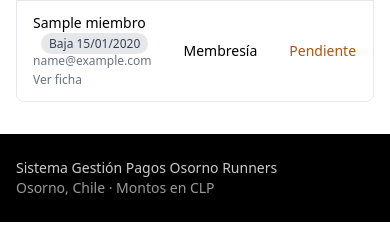
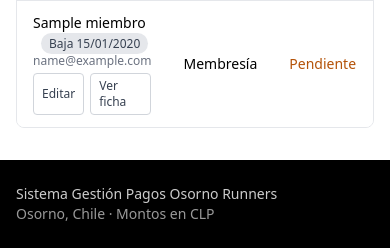
Before and after one commit to rogarces85/OR, a FastAPI app: template app/templates/miembros/lista.html in a window 390 px wide. Shown: the part 956-1204 px from the top of the page. Before the commit the page ends 1178 px from the top, so only its background shows below. Run offline with FastAPI, Linux system fonts and the light colour scheme; the template is opened without the code that fills it: most values are stand-ins (such as "Sample title", 1, 10 or a date in 2020); style sheets or scripts are compiled from the project's sources.

Commit message:
Miembros: modales de edicion completa (#2)

```diff
--- a/02-DOCS/wiki/scores.json
+++ b/02-DOCS/wiki/scores.json
@@ -19,6 +19,7 @@
     "sdd/decisions.md": 3.0,
     "ftd/2026-10-26-documentacion-completa.md": -4.0,
     "ftd/2026-10-27-baja-miembros.md": -4.0,
+    "ftd/2026-10-31-modales-edicion-miembros.md": -4.0,
     "harness/user-profile.md": 3.0,
     "harness/installation-plan.md": 3.0,
     "harness/decisions.md": 3.0,
--- a/app/templates/miembros/lista.html
+++ b/app/templates/miembros/lista.html
@@ -1,5 +1,6 @@
 {% extends "panel/base_panel.html" %}
 {% import "parciales/macros.html" as m %}
+{% from "miembros/_campos.html" import campo, campo_check %}
 
 {% block titulo %}Miembros · {{ app_name }}{% endblock %}
 
@@ -104,9 +105,16 @@
               </span>
             {% endif %}
             <p class="text-xs text-gray-500">{{ miembro.email }}</p>
-            <a href="/miembros/{{ miembro.id }}" class="text-xs text-gray-500 hover:text-marca-rojo">
-              Ver ficha
-            </a>
+            <div class="mt-1 flex gap-1.5">
+              <button type="button"
+                      class="rounded border border-gray-300 px-2 py-1 text-xs font-medium text-gray-700 hover:bg-gray-50 hover:text-marca-rojo"
+                      onclick="document.getElementById('modal-editar-{{ miembro.id }}').classList.remove('hidden')">
+                Editar
+              </button>
+              <a href="/miembros/{{ miembro.id }}" class="rounded border border-gray-300 px-2 py-1 text-xs font-medium text-gray-700 hover:bg-gray-50 hover:text-marca-rojo">
+                Ver ficha
+              </a>
+            </div>
           </td>
           <td class="px-4 py-3">
             {{ "Activo" if miembro.categoria == "activo" else "Membresía" }}
@@ -150,4 +158,9 @@
     </tbody>
   </table>
 </div>
+
+{# Modales de edición de cada miembro (cargados con la página). #}
+{% for miembro, info in filas %}
+  {% include "miembros/modal_editar.html" %}
+{% endfor %}
 {% endblock %}
--- /dev/null
+++ b/app/templates/miembros/modal_editar.html
@@ -0,0 +1,73 @@
+{# Modal de edición completa del miembro (todos los datos). #}
+{# Se incluye en la lista y en la ficha; se abre con un botón y cierra al guardar. #}
+{% from "miembros/_campos.html" import campo, campo_check, campo_categoria %}
+<div id="modal-editar-{{ miembro.id }}" class="fixed inset-0 z-50 hidden" aria-labelledby="modal-editar-titulo-{{ miembro.id }}">
+  <div class="fixed inset-0 bg-black/40 backdrop-blur-sm transition-opacity"
+       onclick="document.getElementById('modal-editar-{{ miembro.id }}').classList.add('hidden')"></div>
+
+  <div class="fixed top-1/2 left-1/2 transform -translate-x-1/2 -translate-y-1/2 w-full max-w-md max-h-[90vh] overflow-y-auto bg-white rounded-lg shadow-2xl border border-gray-200 p-6 flex flex-col gap-4">
+    <div class="flex items-baseline justify-between gap-2">
+      <h2 id="modal-editar-titulo-{{ miembro.id }}" class="text-lg font-bold">Editar — {{ miembro.nombre_completo }}</h2>
+      <button type="button"
+              class="rounded p-1.5 text-gray-500 hover:bg-gray-100 hover:text-gray-900"
+              onclick="document.getElementById('modal-editar-{{ miembro.id }}').classList.add('hidden')">
+        <span class="sr-only">Cerrar</span>
+        <svg class="w-5 h-5" fill="none" stroke="currentColor" viewBox="0 0 24 24">
+          <path stroke-linecap="round" stroke-linejoin="round" stroke-width="2" d="M6 18L18 6M6 6l12 12"></path>
+        </svg>
+      </button>
+    </div>
+
+    <p class="mt-1 text-sm text-gray-500">
+      Todos los campos son obligatorios. La fecha de ingreso es la fecha real de incorporación al club.
+    </p>
+
+    <form id="form-editar-{{ miembro.id }}"
+          method="post"
+          action="/miembros/{{ miembro.id }}/editar"
+          class="mt-4 grid gap-3 sm:grid-cols-2"
+          onsubmit="return confirmarEdicionMiembro('{{ miembro.id }}')">
+      <input type="hidden" name="csrf_token" value="{{ csrf_token }}">
+      <input type="hidden" name="miembro_id" value="{{ miembro.id }}">
+
+      {{ campo("nombre_completo", "Nombre completo", {}, miembro.nombre_completo, "text", "Ana Saldívar") }}
+      {{ campo("email", "Correo electrónico", {}, miembro.email, "email", "ana@example.com") }}
+      {{ campo("telefono", "Teléfono", {}, miembro.telefono or "", "tel", "+56 9 1234 5678") }}
+      {{ campo("rut", "RUT", {}, miembro.rut or "", "text", "12.345.678-9") }}
+      {{ campo("fecha_nacimiento", "Fecha de nacimiento", {},
+               miembro.fecha_nacimiento.strftime("%Y-%m-%d") if miembro.fecha_nacimiento else "", "date") }}
+      {{ campo("fecha_incorporacion", "Fecha de ingreso", {},
+               miembro.fecha_incorporacion.strftime("%Y-%m-%d") if miembro.fecha_incorporacion else "", "date") }}
+      {{ campo("direccion", "Dirección", {}, miembro.direccion or "", "text", "Calle 123, Osorno") }}
+      {{ campo("contacto_emergencia", "Contacto de emergencia", {},
+               miembro.contacto_emergencia or "", "text", "Nombre y teléfono") }}
+
+      {{ campo_categoria(categorias, miembro.categoria) }}
+
+      <div class="sm:col-span-2 mt-2 flex items-center gap-3">
+        {{ campo_check("matriculado", "Ya está matriculado", miembro.matriculado,
+                       "Marca para no generar el cobro de matrícula.", "") }}
+        <button type="submit"
+                class="rounded bg-marca-rojo px-4 py-2 text-sm font-medium text-marca-blanco hover:bg-red-700">
+          Guardar cambios
+        </button>
+        <button type="button"
+                class="rounded border border-gray-300 px-4 py-2 text-sm font-medium text-gray-700 hover:bg-gray-50"
+                onclick="document.getElementById('modal-editar-{{ miembro.id }}').classList.add('hidden')">
+          Cancelar
+        </button>
+      </div>
+    </form>
+  </div>
+</div>
+
+<script>
+  function confirmarEdicionMiembro(id) {
+    const btn = document.querySelector('#form-editar-' + id + ' button[type="submit"]');
+    if (btn) {
+      btn.disabled = true;
+      btn.textContent = 'Guardando…';
+    }
+    return true;
+  }
+</script>
```
Also changed, not shown: 02-DOCS/wiki/ftd/2026-10-31-modales-edicion-miembros.md (added, +48 -0 lines), 02-DOCS/wiki/index.md (+1 -0 lines), app/routers/miembros.py (+10 -2 lines), app/templates/miembros/detalle.html (+9 -0 lines).
